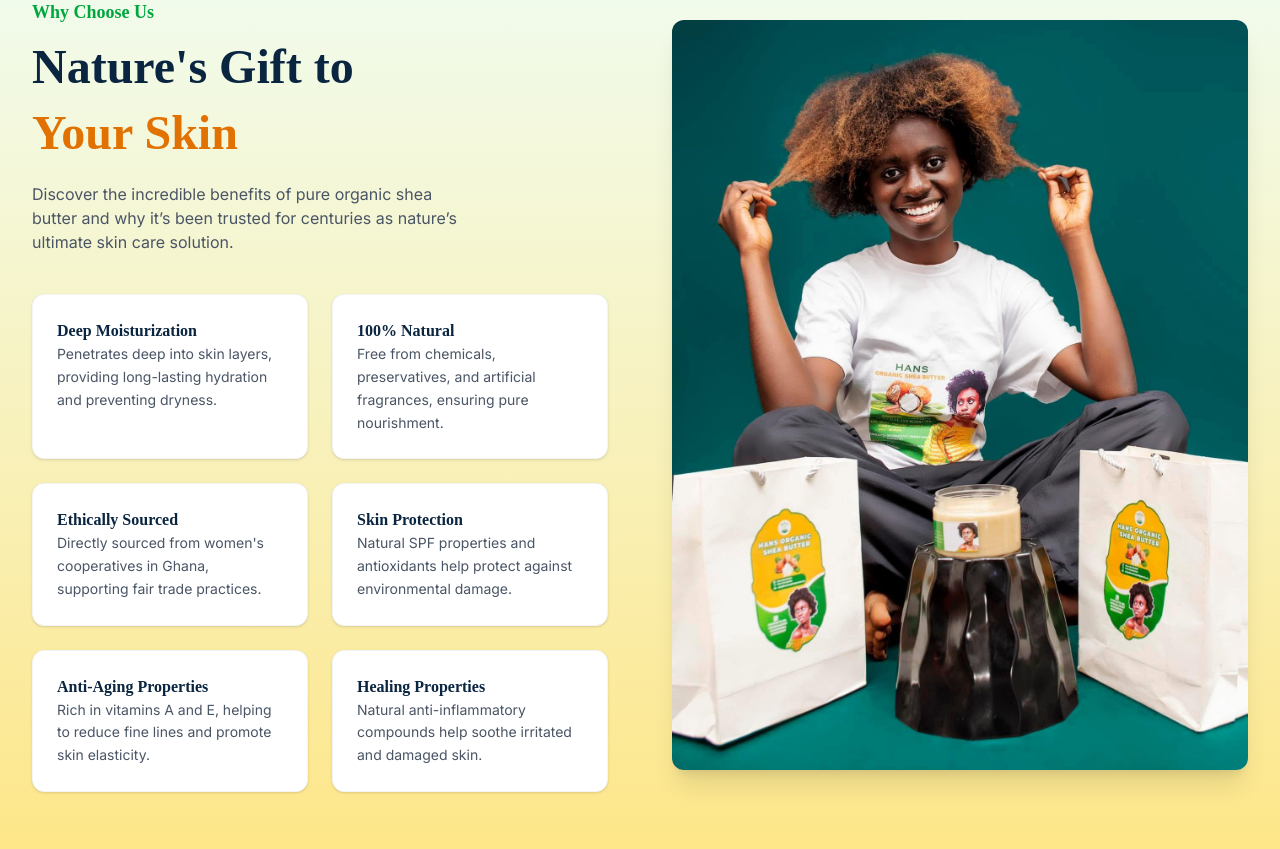
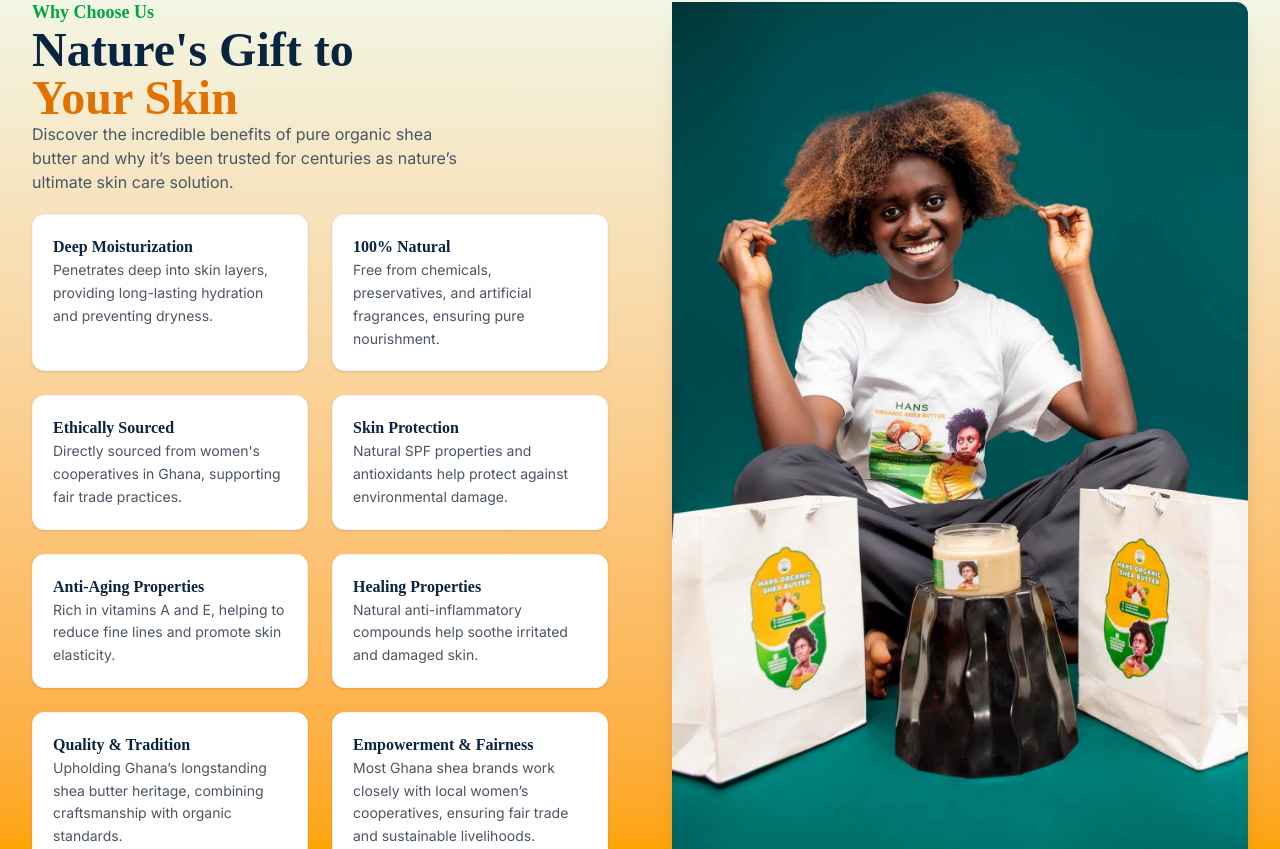
Before and after one commit to 34RL-01/hansheabutter, a React (Vite) app: page / in a window 1280 px wide. Shown: the part 2711-3560 px from the top of the page. Built offline with nearby package versions, Linux system fonts and the light colour scheme.

Commit message:
changes final

```diff
--- a/src/component/Benefits.jsx
+++ b/src/component/Benefits.jsx
@@ -2,64 +2,41 @@ import React from 'react';
 import face4 from '../assets/images/face4.jpg';
 
 const benefits = [
-    {
-        title: 'Deep Moisturization',
-        description:
-            'Penetrates deep into skin layers, providing long-lasting hydration and preventing dryness.',
-    },
-    {
-        title: '100% Natural',
-        description:
-            'Free from chemicals, preservatives, and artificial fragrances, ensuring pure nourishment.',
-    },
-    {
-        title: 'Ethically Sourced',
-        description:
-            "Directly sourced from women's cooperatives in Ghana, supporting fair trade practices.",
-    },
-    {
-        title: 'Skin Protection',
-        description:
-            'Natural SPF properties and antioxidants help protect against environmental damage.',
-    },
-    {
-        title: 'Anti-Aging Properties',
-        description:
-            'Rich in vitamins A and E, helping to reduce fine lines and promote skin elasticity.',
-    },
-    {
-        title: 'Healing Properties',
-        description:
-            'Natural anti-inflammatory compounds help soothe irritated and damaged skin.',
-    },
-    // {
-    //     title: 'Quality & Tradition',
-    //     description:
-    //         'Upholding Ghana’s longstanding shea butter heritage, combining craftsmanship with organic standards.',
-    // },
-    // {
-    //     title: 'Empowerment & Fairness',
-    //     description:
-    //         'Most Ghana shea brands work closely with local women’s cooperatives, ensuring fair trade and sustainable livelihoods.',
-    // },
+    { title: 'Deep Moisturization', description: 'Penetrates deep into skin layers, providing long-lasting hydration and preventing dryness.' },
+    { title: '100% Natural', description: 'Free from chemicals, preservatives, and artificial fragrances, ensuring pure nourishment.' },
+    { title: 'Ethically Sourced', description: "Directly sourced from women's cooperatives in Ghana, supporting fair trade practices." },
+    { title: 'Skin Protection', description: 'Natural SPF properties and antioxidants help protect against environmental damage.' },
+    { title: 'Anti-Aging Properties', description: 'Rich in vitamins A and E, helping to reduce fine lines and promote skin elasticity.' },
+    { title: 'Healing Properties', description: 'Natural anti-inflammatory compounds help soothe irritated and damaged skin.' },
+    { title: 'Quality & Tradition', description: 'Upholding Ghana’s longstanding shea butter heritage, combining craftsmanship with organic standards.' },
+    { title: 'Empowerment & Fairness', description: 'Most Ghana shea brands work closely with local women’s cooperatives, ensuring fair trade and sustainable livelihoods.' },
 ];
 
-export default function Benefits() {
+export default function WhyChooseUs() {
+    const handleScroll = (e) => {
+        e.preventDefault();
+        const targetId = e.currentTarget.getAttribute('href').replace('#', '');
+        const targetElement = document.getElementById(targetId);
+        if (targetElement) {
+            window.scrollTo({
+                top: targetElement.offsetTop - 100,
+                behavior: 'smooth',
+            });
+        }
+    };
+
     return (
-        <section
-            id="benefits"
-            className="bg-gradient-to-b from-green-50 to-amber-200 py-20 scroll-mt-20"
-        >
+        <section id="benefits" className="bg-gradient-to-b from-green-50 to-amber-500 py-20 scroll-mt-20">
             <div className="max-w-7xl mx-auto px-6 lg:px-8 grid grid-cols-1 md:grid-cols-2 gap-16 items-center">
                 {/* Left Section: Headings and Benefits */}
-                <div className="flex flex-col gap-10 justify-center">
+                <div className="flex flex-col gap-5 justify-center">
                     <div>
-                        <h1 className="text-green-600 font-semibold text-lg">Why Choose Us</h1>
-                        <h2 className="text-4xl md:text-5xl font-bold text-[#0A2540] mt-2 leading-snug">
+                        <h1 className="text-green-600 font-bold text-lg font-body">Why Choose Us</h1>
+                        <h2 className="text-4xl md:text-5xl font-bold text-[#0A2540] font-display">
                             Nature&apos;s Gift to{' '}
                             <span className="text-amber-600 block">Your Skin</span>
                         </h2>
-                        <p className="text-base text-gray-600 mt-4 max-w-md">
+                        <p className="text-base text-gray-600 max-w-md font-body">
                             Discover the incredible benefits of pure organic shea butter and why it’s been trusted for centuries as nature’s ultimate skin care solution.
                         </p>
                     </div>
@@ -68,12 +45,12 @@ export default function Benefits() {
                         {benefits.map((benefit, index) => (
                             <div
                                 key={index}
-                                className="bg-white p-6 rounded-xl border border-gray-100 shadow-sm hover:shadow-md transition duration-300"
+                                className="bg-white p-5 rounded-xl border border-gray-100 shadow-sm hover:shadow-md transition duration-300 hover:-translate-y-1 hover:scale-[1.02] cursor-pointer"
                             >
-                                <h4 className="font-semibold text-[#0A2540] text-base">
+                                <h4 className="font-semibold text-[#0A2540] text-base font-display">
                                     {benefit.title}
                                 </h4>
-                                <p className="text-gray-600 text-sm leading-relaxed">
+                                <p className="text-gray-600 text-sm leading-relaxed font-body">
                                     {benefit.description}
                                 </p>
                             </div>
@@ -86,9 +63,9 @@ export default function Benefits() {
                     <img
                         src={face4}
                         alt="Hans Organic Shea Butter"
-                        className="w-full max-h-[750px] object-cover rounded-xl shadow-xl hover:shadow-2xl transition duration-500"
-                    />
+                        className="w-full max-h-[900px] object-cover rounded-tr-xl rounded-bl-xl shadow-xl transition-all duration-500 hover:rounded-tl-xl hover:rounded-br-xl hover:rounded-tr-none hover:rounded-bl-none hover:shadow-2xl" />
                 </div>
+
             </div>
         </section>
     );
--- /dev/null
+++ b/src/component/WhyChooseUs.jsx
@@ -0,0 +1,52 @@
+import React from "react";
+
+export default function WhyChooseUsCard() {
+  return (
+    <div className="bg-[#020921] min-h-screen text-white font-sans p-10 flex items-center justify-center">
+      <div className="max-w-7xl mx-auto flex flex-col md:flex-row items-center gap-10">
+        {/* Left Section */}
+        <div className="flex-1">
+          <h1 className="text-4xl font-bold leading-tight">
+            Why Choose Us Card <br /> UI Design
+          </h1>
+          <p className="mt-4 text-3xl font-extrabold text-yellow-400">
+            Free UI Kit
+          </p>
+        </div>
+
+        {/* Right Section */}
+        <div className="flex-1">
+          <div className="rounded-xl overflow-hidden shadow-lg">
+            <img
+              src="https://images.unsplash.com/photo-1518300183472-8c54b3f83c9c?auto=format&fit=crop&w=1350&q=80"
+              alt="Scenic"
+              className="w-full h-auto object-cover"
+            />
+          </div>
+          <div className="mt-6">
+            <h2 className="text-2xl font-bold">Why Choose Us?</h2>
+            <p className="text-gray-300">
+              Lorem ipsum dolor sit amet, consectetur adipisc
+            </p>
+            <ul className="mt-4 space-y-1 text-sm">
+              <li className="text-cyan-400">
+                ◆ Lorem ipsum dolor sit amet, consectetur adipiscing elit.
+              </li>
+              <li className="text-gray-400">
+                Lorem ipsum dolor sit amet, consectetur adipiscing elit. Lorem
+                ipsum dolor sit amet, consectetur adipiscing elit.
+              </li>
+              <li className="text-gray-400">
+                Lorem ipsum dolor sit amet, consectetur adipiscing elit. Lorem
+                ipsum dolor sit amet, consectetur adipiscing elit.
+              </li>
+            </ul>
+            <p className="mt-4 text-white">
+              Lorem ipsum dolor sit amet, consectetur adipiscing elit.
+            </p>
+          </div>
+        </div>
+      </div>
+    </div>
+  );
+}
```
